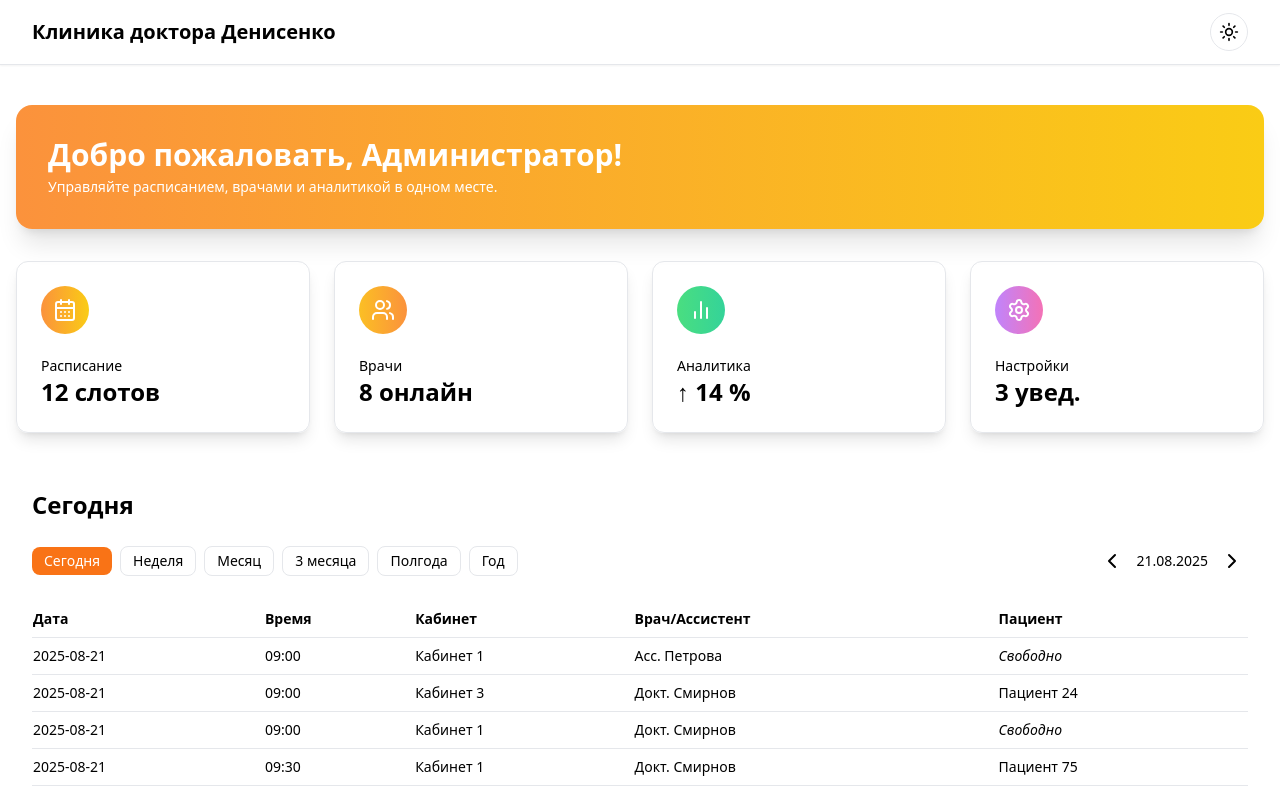
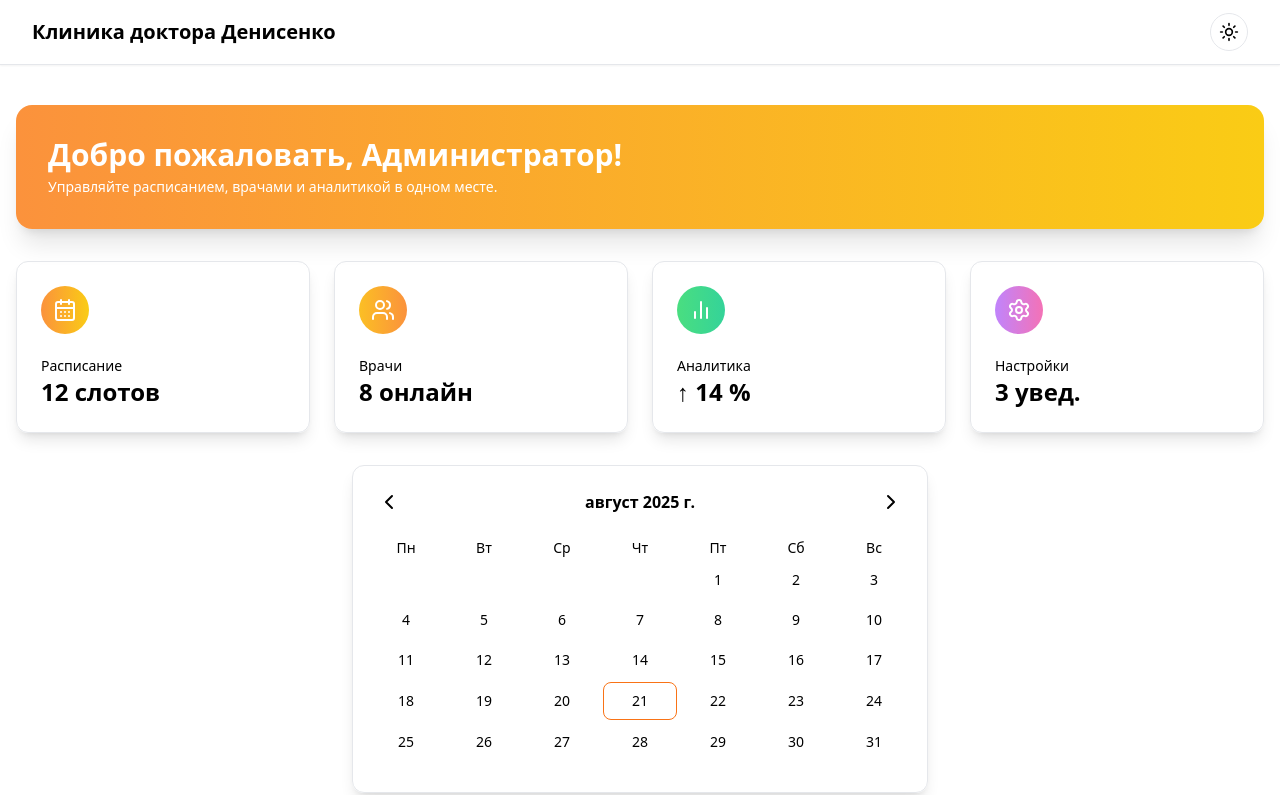
Before and after one commit to ChulkovAlex/dental-portal, a React (Vite) app: page /dashboard in a window 1280 px wide. Shown: the top 795 px of the page. Built offline with nearby package versions, Linux system fonts and the light colour scheme.

Commit message:
feat: add dynamic calendar component

```diff
--- /dev/null
+++ b/src/components/DynamicCalendar.tsx
@@ -0,0 +1,104 @@
+import React, { useState } from 'react';
+import { ChevronLeft, ChevronRight } from 'lucide-react';
+
+interface EventMap {
+  [date: string]: string[];
+}
+
+// Sample events for demonstration purposes
+const sampleEvents: EventMap = {
+  // format: YYYY-MM-DD
+  [new Date().toISOString().slice(0, 10)]: ['Проверка оборудования', 'Обед с коллегами'],
+};
+
+export default function DynamicCalendar() {
+  const [current, setCurrent] = useState(new Date());
+  const [selected, setSelected] = useState<Date | null>(null);
+
+  const year = current.getFullYear();
+  const month = current.getMonth();
+
+  const firstDay = new Date(year, month, 1);
+  const daysInMonth = new Date(year, month + 1, 0).getDate();
+  const startOffset = (firstDay.getDay() + 6) % 7; // Monday as first day
+
+  const days: (number | null)[] = Array.from({ length: startOffset }, () => null);
+  for (let d = 1; d <= daysInMonth; d++) days.push(d);
+
+  const changeMonth = (dir: number) => {
+    const d = new Date(year, month + dir, 1);
+    setCurrent(d);
+  };
+
+  const formatKey = (d: Date) => d.toISOString().slice(0, 10);
+
+  const events = selected ? sampleEvents[formatKey(selected)] || [] : [];
+
+  return (
+    <div className="max-w-xl mx-auto bg-card border border-page rounded-xl shadow-lg p-4">
+      <div className="flex items-center justify-between mb-4">
+        <button
+          onClick={() => changeMonth(-1)}
+          className="p-2 rounded-full hover:bg-page/20"
+          aria-label="Предыдущий месяц"
+        >
+          <ChevronLeft />
+        </button>
+        <h2 className="font-semibold">
+          {current.toLocaleDateString('ru-RU', { month: 'long', year: 'numeric' })}
+        </h2>
+        <button
+          onClick={() => changeMonth(1)}
+          className="p-2 rounded-full hover:bg-page/20"
+          aria-label="Следующий месяц"
+        >
+          <ChevronRight />
+        </button>
+      </div>
+
+      <div className="grid grid-cols-7 gap-1 text-center text-sm mb-4">
+        {['Пн', 'Вт', 'Ср', 'Чт', 'Пт', 'Сб', 'Вс'].map((d) => (
+          <div key={d} className="text-page/60 font-medium">
+            {d}
+          </div>
+        ))}
+        {days.map((d, i) => {
+          if (!d) return <div key={i} />;
+          const date = new Date(year, month, d);
+          const isToday = date.toDateString() === new Date().toDateString();
+          const isSelected = selected && date.toDateString() === selected.toDateString();
+          return (
+            <button
+              key={i}
+              onClick={() => setSelected(date)}
+              className={`p-2 rounded-lg hover:bg-orange-100 transition-colors ${
+                isSelected ? 'bg-orange-500 text-white' : ''
+              } ${
+                isToday && !isSelected ? 'border border-orange-500' : ''
+              }`}
+            >
+              {d}
+            </button>
+          );
+        })}
+      </div>
+
+      {selected && (
+        <div className="mt-4 text-sm">
+          <h3 className="font-medium mb-2">
+            События на {selected.toLocaleDateString('ru-RU')}
+          </h3>
+          {events.length ? (
+            <ul className="list-disc list-inside space-y-1">
+              {events.map((e, i) => (
+                <li key={i}>{e}</li>
+              ))}
+            </ul>
+          ) : (
+            <p className="text-page/60">Нет событий</p>
+          )}
+        </div>
+      )}
+    </div>
+  );
+}
--- a/src/pages/Dashboard.tsx
+++ b/src/pages/Dashboard.tsx
@@ -1,8 +1,7 @@
 import React from 'react';
 import { CalendarDays, Users, BarChart2, Settings, Moon, Sun } from 'lucide-react';
 import { useDark } from '../hooks/useDark';
-import ScheduleTable from '../components/ScheduleTable';
-import CalendarView from '../components/CalendarView';
+import DynamicCalendar from '../components/DynamicCalendar';
 
 export default function Dashboard() {
   const [dark, toggleDark] = useDark();
@@ -55,9 +54,8 @@ export default function Dashboard() {
           ))}
         </div>
 
-        {/* Расписание на любой период */}
-        <ScheduleTable />
-        <CalendarView />
+        {/* Календарь */}
+        <DynamicCalendar />
       </main>
     </div>
   );
```
